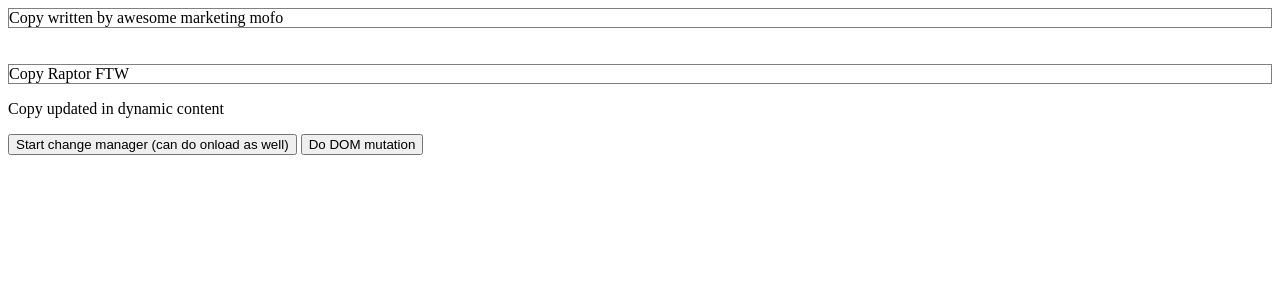
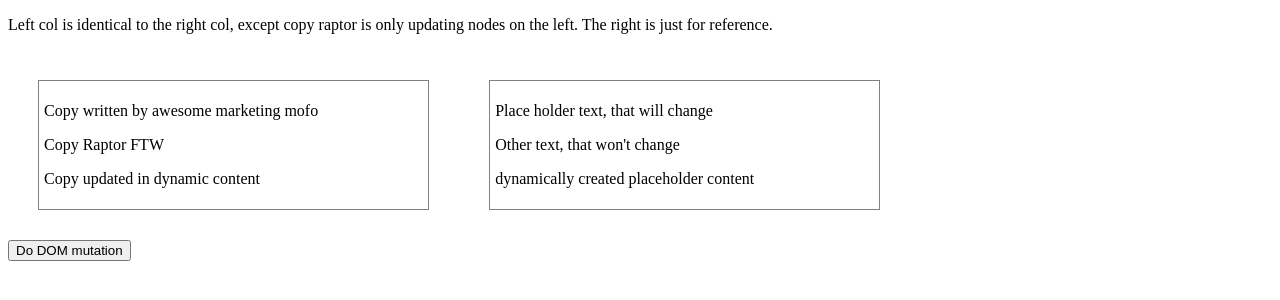
Before and after one commit to anorth/copyraptor, a plain HTML site: page injector/test.html in a window 1280 px wide. Both pictures are taken after a click on the button "Do DOM mutation". Drawn offline with Linux system fonts and the light colour scheme.

Commit message:
Working injector, based on element Ids.

```diff
--- a/injector/injector.js
+++ b/injector/injector.js
@@ -1,4 +1,5 @@
 (function() {
+  //TODO(alex): d/l from s3
   var changes = [
     { match: {id: "text"}, text: "Copy written by awesome marketing mofo" },
     { match: {id: "yamum"}, text: "Copy Raptor FTW" },
@@ -62,8 +63,6 @@
   }
 
   document.addEventListener("DOMContentLoaded", function() {
-    // TEMP TEST SCAFFOLDING
-
     //TODO(jeeva): just do this on load, in a button for testing
     var firstTime = true;
     function setupInjector() {
@@ -84,47 +83,17 @@
     // Uncomment to setup injector onload
     setupInjector();
 
-    document.querySelector("#button1").addEventListener("click", function() {
-      setupInjector();
-    });
-
     var nextId = 1;
     document.querySelector("#button2").addEventListener("click", function() {
-      var node = document.querySelector("#yamum");
       var newP = document.createElement('p');
       newP.innerHTML = "dynamically created placeholder content";
+      document.querySelector("#reference").appendChild(newP);
+
+      newP = newP.cloneNode(true);
       newP.setAttribute("id", "p-" + nextId);
       nextId++;
+      console.log(newP);
       document.querySelector("#content").appendChild(newP);
     });
   });
 })();
-
-//window.onload = function() {
-//  var text = document.querySelector("#text");
-//
-//  var button1 = document.querySelector("#button");
-//  var button2 = document.querySelector("#button");
-//
-//  var observer = new MutationObserver(function(mutations) {
-//      mutations.forEach(function(mutation) {
-//        //var entry = {
-//        //  mutation: mutation,
-//        //  el: mutation.target,
-//        //  value: mutation.target.textContent,
-//        //  oldValue: mutation.oldValue
-//        //};
-//        if (mutation.target.textContent != newVal) {
-//          mutation.target.textContent = newVal;
-//        }
-//      });
-//    });
-//
-//  observer.observe(text, {
-//      attributes: true,
-//      childList: true,
-//      characterData: true,
-//      characterDataOldValue: true,
-//      subtree: true
-//  });
-//};
--- a/injector/test.html
+++ b/injector/test.html
@@ -7,14 +7,18 @@
   <script src="injector.js"></script>
 </head>
 <body>
-  <div id="content">
-    <div id="text" style="border: 1px solid gray">Place holder text, that will change</div>
-    <br />
-    <br />
-    <div id="yamum" style="border: 1px solid gray">Other text, that won't change</div>
+<p>Left col is identical to the right col, except copy raptor is only updating nodes on the left. The right is just for reference.</p>
+  <div id="content" style="width: 30%; border: 1px solid gray; float: left; margin: 30px; padding: 5px">
+    <p id="text">Place holder text, that will change</p>
+    <p id="yamum">Other text, that won't change</p>
   </div>
 
-  <button id="button1">Start change manager (can do onload as well)</button>
+  <div id="reference" style="width: 30%; border: 1px solid gray; float: left; margin: 30px; padding: 5px">
+    <p>Place holder text, that will change</p>
+    <p>Other text, that won't change</p>
+  </div>
+
+  <div style="clear: both"></div>
   <button id="button2">Do DOM mutation</button>
 </body>
 </html>
```
